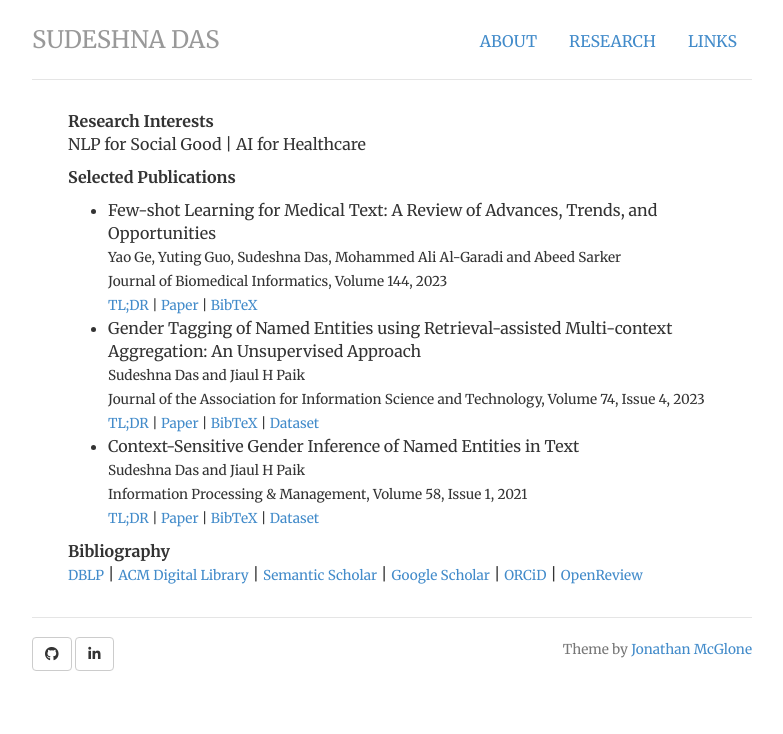
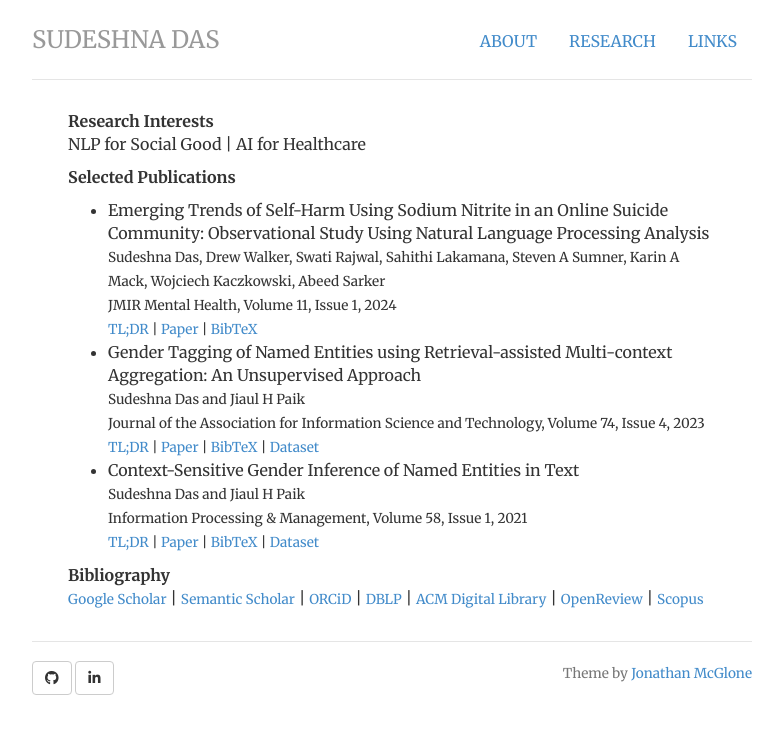
Before and after one commit to das-sudeshna/das-sudeshna.github.io, a Jekyll site: the page built from research/index.html, in a window 1280 px wide. Shown: the top 734 px of the page, without its empty margins (248-1031 px from the left). Built offline with Jekyll 4.4.1, drawn with Linux system fonts in a browser that asks for light colours; nearby versions of some CDN libraries.

Commit message:
Update index.html

```diff
--- a/research/index.html
+++ b/research/index.html
@@ -15,17 +15,18 @@
     <p><strong>Selected Publications</strong><br>
 				<ul>
 
-				<li>Few-shot Learning for Medical Text: A Review of Advances, Trends, and Opportunities<br/><small>Yao Ge, Yuting Guo, Sudeshna Das, Mohammed Ali Al-Garadi and Abeed Sarker</small><br/><small>Journal of Biomedical Informatics, Volume 144, 2023</small><br/><small><a href="javascript:unhide('jbi2023tldr');">TL;DR</a> | <a href="https://doi.org/10.1016/j.jbi.2023.104458">Paper</a> | <a href="javascript:unhide('jbi2023bib');">BibTeX</a></small><div id="jbi2023tldr" class="hidden"><br/>
-<small><em>Few-shot learning (FSL) is a class of machine learning methods that require small numbers of labeled instances for training. With many medical topics having limited annotated text-based data in practical settings, FSL-based natural language processing (NLP) holds substantial promise. We aimed to conduct a review to explore the current state of FSL methods for medical NLP.</em><br/></small>
-</div><div id="jbi2023bib" class="hidden"><div class="bibstyle"><br/>
-<small>@article{ge2023few, <br/>
-  title={Few-shot learning for medical text: A review of advances, trends, and opportunities}, <br/>
-  author={Ge, Yao and Guo, Yuting and Das, Sudeshna and Al-Garadi, Mohammed Ali and Sarker, Abeed}, <br/>
-  journal={Journal of Biomedical Informatics}, <br/>
-  volume={144}, <br/>
-  pages={104458}, <br/>
-  year={2023}, <br/>
-  publisher={Elsevier} <br/>
+				<li>Emerging Trends of Self-Harm Using Sodium Nitrite in an Online Suicide Community: Observational Study Using Natural Language Processing Analysis<br/><small>Sudeshna Das, Drew Walker, Swati Rajwal, Sahithi Lakamana, Steven A Sumner, Karin A Mack, Wojciech Kaczkowski, Abeed Sarker</small><br/><small>JMIR Mental Health, Volume 11, Issue 1, 2024</small><br/><small><a href="javascript:unhide('jmirmh2024tldr');">TL;DR</a> | <a href="https://doi.org/10.2196/53730">Paper</a> | <a href="javascript:unhide('jmirmh2024bib');">BibTeX</a></small><div id="jmirmh2024tldr" class="hidden"><br/>
+<small><em>There is growing concern around the use of sodium nitrite as an emerging means of suicide, particularly among younger people. We studied posts made to an online suicide discussion forum, “Sanctioned Suicide”. Posts pertaining to sodium nitrite show a rise in popularity, and there were statistically significant correlations between real-life use of sodium nitrite and suicidal intent when compared to data from CDC WONDER (⍴=0.727; P<.001) and the National Poison Data System (⍴=0.866; P=.001). Our proposed transformer–based source and location classifier can detect potential sources of sodium nitrite with an accuracy of 72.92%, showing  consumption in the United States and elsewhere.</em><br/></small>
+</div><div id="jmirmh2024bib" class="hidden"><div class="bibstyle"><br/>
+<small>@article{das2024emerging, <br/>
+  title={Emerging trends of self-harm using sodium nitrite in an online suicide community: observational study using natural language processing analysis}, <br/>
+  author={Das, Sudeshna and Walker, Drew and Rajwal, Swati and Lakamana, Sahithi and Sumner, Steven A and Mack, Karin A and Kaczkowski, Wojciech and Sarker, Abeed and others}, <br/>
+  journal={JMIR Mental Health}, <br/>
+  volume={11}, <br/>
+  number={1}, <br/>
+  pages={e53730}, <br/>
+  year={2024}, <br/>
+  publisher={JMIR Publications Inc., Toronto, Canada} <br/>
 }<br/><br/></small>
 </div></div></li>
 
@@ -63,5 +64,5 @@
 				</ul>
 
     <p><strong>Bibliography</strong><br>
-	<small><a href="https://dblp.org/pid/50/7065-2">DBLP</a></small> | <small><a href="https://dl.acm.org/profile/99659281138">ACM Digital Library</a></small> | <small><a href="https://www.semanticscholar.org/author/2035728294">Semantic Scholar</a></small> | <small><a href="https://scholar.google.com/citations?hl=en&user=swg54REAAAAJ">Google Scholar</a></small> | <small><a href="https://orcid.org/0000-0002-2112-6986">ORCiD</a></small> | <small><a href="https://openreview.net/profile?id=~Sudeshna_Das1">OpenReview</a></small>
+	<small><a href="https://scholar.google.com/citations?hl=en&user=swg54REAAAAJ">Google Scholar</a></small> | <small><a href="https://www.semanticscholar.org/author/2035728294">Semantic Scholar</a></small> | <small><a href="https://orcid.org/0000-0002-2112-6986">ORCiD</a></small> | <small><a href="https://dblp.org/pid/50/7065-2">DBLP</a></small> | <small><a href="https://dl.acm.org/profile/99659281138">ACM Digital Library</a></small> | <small><a href="https://openreview.net/profile?id=~Sudeshna_Das1">OpenReview</a></small> | <small><a href="https://www.scopus.com/authid/detail.uri?authorId=58597903700">Scopus</a></small>
   </div>
```
